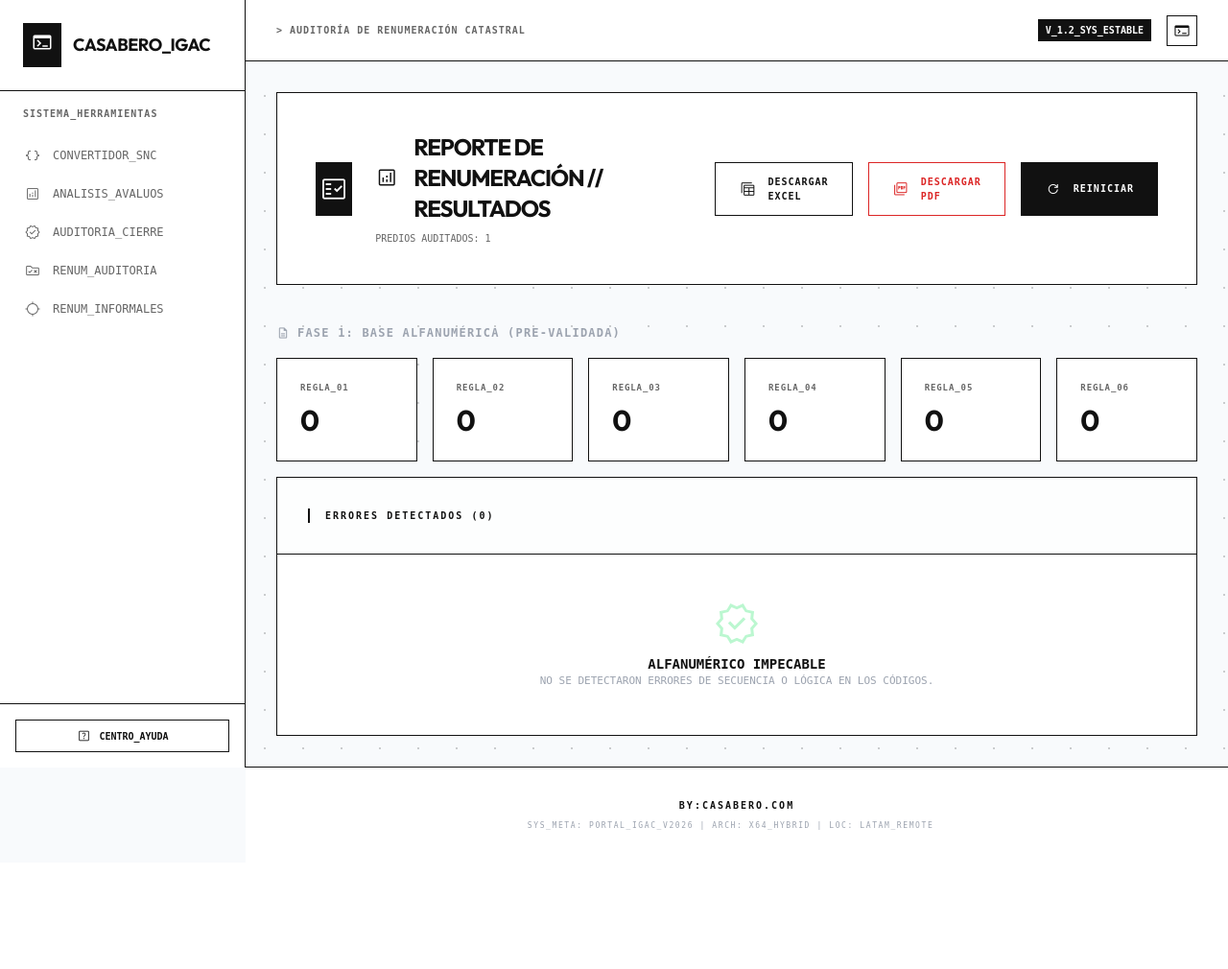
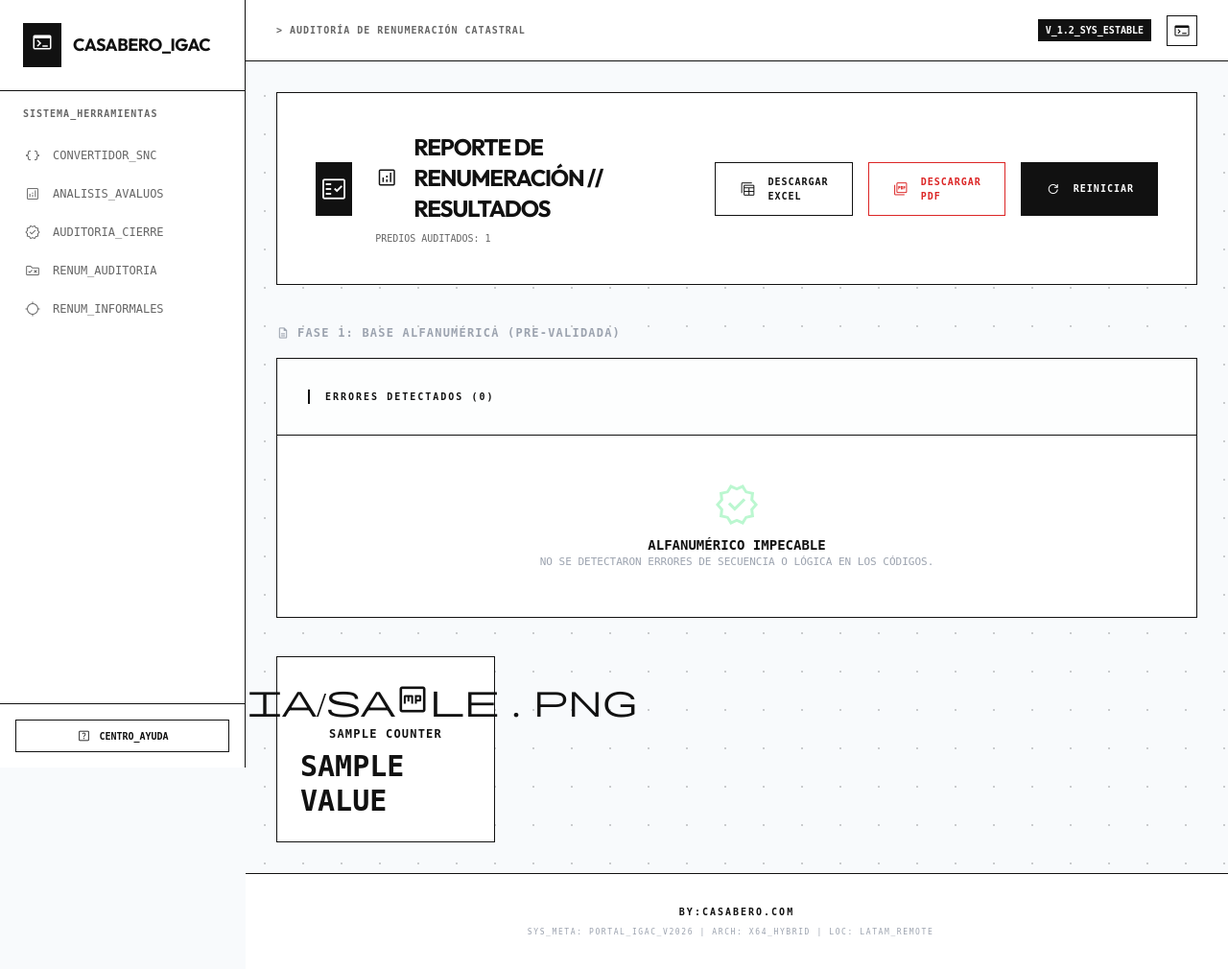
Before and after one commit to casabero/igac-portal, a Flask app: template templates/renumeracion_tool.html in a window 1280 px wide. Shown: the whole page at 96% size. Before the commit the page ends 865 px from the top, so only its background shows below. Run offline with Flask 3, Linux system fonts and the light colour scheme; the template is opened without the code that fills it: most values are stand-ins (such as "Sample title", 1, 10 or a date in 2020); some libraries are stand-ins or nearby versions.

Commit message:
Fix: Dashboard counters and Enhanced PDF Rules Description

```diff
--- a/templates/renumeracion_tool.html
+++ b/templates/renumeracion_tool.html
@@ -216,24 +216,7 @@
                 {% if resultados.fase_ejecutada == 1 %}Fase 1: Validación Alfanumérica{% else %}Fase 1: Base
                 Alfanumérica (Pre-validada){% endif %}
             </h4>
-            <div class="grid grid-cols-2 md:grid-cols-3 lg:grid-cols-6 gap-4">
-                {% for i in range(1, 7) %}
-                {% set rule_key = i ~ ". " %}
-                {% set count = 0 %}
-                {% for k, v in resultados.stats.items() %}
-                {% if rule_key in k %}{% set count = v %}{% endif %}
-                {% endfor %}
-                <div
-                    class="bg-white p-6 border {% if count > 0 %}border-red-600 border-l-8{% else %}border-gray-900{% endif %} flex flex-col gap-2 transition-all">
-                    <p
-                        class="text-[9px] {% if count > 0 %}text-red-600{% else %}text-gray-500{% endif %} font-bold uppercase tracking-widest">
-                        REGLA_0{{ i }}</p>
-                    <p
-                        class="text-3xl font-display font-bold {% if count > 0 %}text-red-600{% else %}text-gray-900{% endif %}">
-                        {{ count }}</p>
-                </div>
-                {% endfor %}
-            </div>
+
 
             <div
                 class="bg-white border border-gray-900 overflow-hidden mt-6 {% if resultados.fase_ejecutada == 2 and not resultados.errores %}hidden{% endif %}">
@@ -276,6 +259,16 @@
                     {% endif %}
                 </div>
             </div>
+        </div>
+
+        <div class="grid grid-cols-4 gap-4">
+            {% for counter in resultados.dashboard_counters %}
+            <div class="bg-white border border-gray-900 p-6 flex flex-col items-center justify-center space-y-2">
+                <span class="material-symbols-outlined text-4xl text-gray-900">{{ counter.icon }}</span>
+                <p class="text-xs font-bold text-gray-900 uppercase tracking-widest text-center">{{ counter.label }}</p>
+                <p class="text-3xl font-bold text-gray-900">{{ counter.value }}</p>
+            </div>
+            {% endfor %}
         </div>
 
         <!-- SECCIÓN 2: AUDITORÍA GEOGRÁFICA -->
```
Also changed, not shown: modules/renumeracion_auditor.py (+4 -4 lines).
